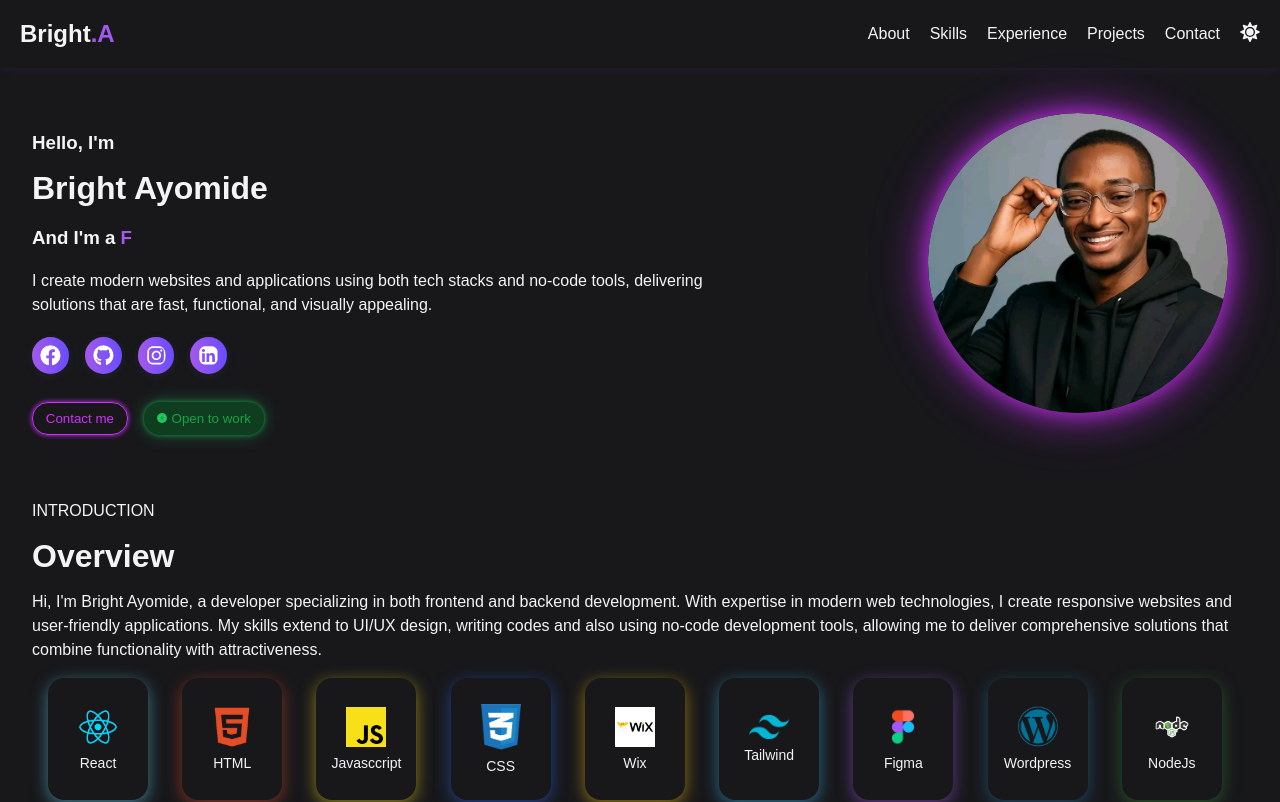
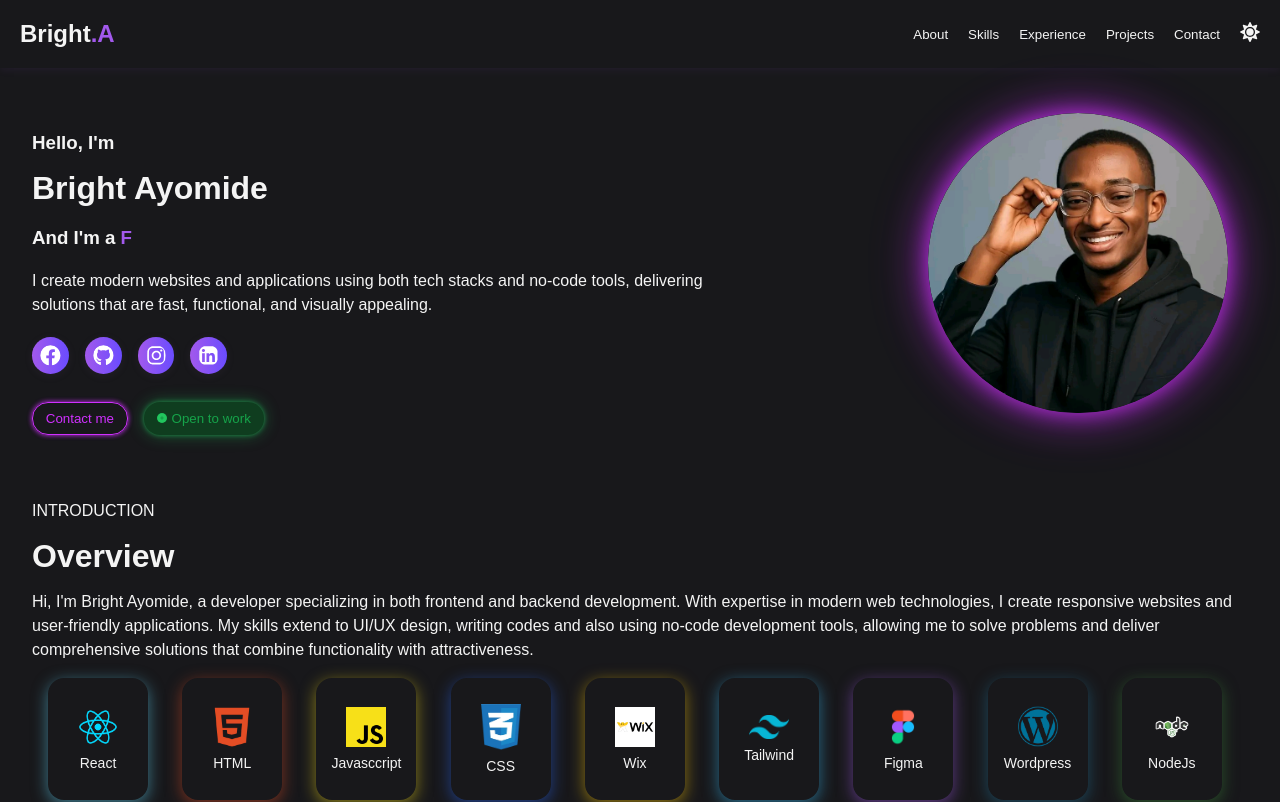
Before and after one commit to BwisterNova/my-portfolio, a React (Vite) app: page / in a window 1280 px wide. Shown: the top 802 px of the page. Built offline with nearby package versions, Linux system fonts and the light colour scheme.

Commit message:
first update

```diff
--- a/package.json
+++ b/package.json
@@ -19,6 +19,7 @@
     "react-chrono": "^2.9.1",
     "react-dom": "^19.1.1",
     "react-icons": "^5.5.0",
+    "react-router-dom": "^7.9.3",
     "react-transition-group": "^4.4.5",
     "typewriter-effect": "^2.22.0"
   },
--- a/src/App.jsx
+++ b/src/App.jsx
@@ -1,10 +1,36 @@
+import { useEffect, useState } from "react";
 import "./App.css";
 import Page from "./page/Page";
+import { FiArrowUp } from "react-icons/fi";
 
 function App() {
+  const [showScroll, setShowScroll] = useState(false);
+
+  //Show the button when scrolling
+  useEffect(() => {
+    function handleScroll() {
+      if (window.scrollY > 300) {
+        setShowScroll(true);
+      } else {
+        setShowScroll(false);
+      }
+    }
+  }, []);
+
+  //scroll to top function
+  function scrollToTop() {
+    windows.scrollTo({ top: 0, behaviour: "smooth" });
+  }
   return (
     <>
       <Page />
+
+      {/*Back to Top Button */}
+      {showScroll && (
+        <div onClick={scrollToTop} style>
+          <FiArrowUp size={24} />{" "}
+        </div>
+      )}
     </>
   );
 }
--- a/src/components/About/About.jsx
+++ b/src/components/About/About.jsx
@@ -103,8 +103,10 @@ export default function About() {
     setShowMore((prev) => !prev);
   }
 
+  // finding the is and smooth scroll to section
+
   return (
-    <section className={styles.aboutContainer}>
+    <section className={styles.aboutContainer} id="about">
       <div className={styles.aboutIntro}>
         <p>INTRODUCTION</p>
         <h2>Overview</h2>
@@ -113,8 +115,9 @@ export default function About() {
           backend development. With expertise in modern web technologies, I
           create responsive websites and user-friendly applications. My skills
           extend to UI/UX design, writing codes and also using no-code
-          development tools, allowing me to deliver comprehensive solutions that
-          combine functionality with attractiveness.
+          development tools, allowing me to solve problems and deliver
+          comprehensive solutions that combine functionality with
+          attractiveness.
         </p>
       </div>
       <div className={styles.techStacks}>
--- a/src/components/Contact/Contact.jsx
+++ b/src/components/Contact/Contact.jsx
@@ -50,7 +50,7 @@ export default function Contact() {
   }
 
   return (
-    <section className={styles.contactSection}>
+    <section className={styles.contactSection} id="contact">
       <h2 className={styles.title}>Get in Touch</h2>
       <p className={styles.description}>
         Feel free to reach out for collaborations, freelance work, or just to
--- a/src/components/Experience/Experiences.jsx
+++ b/src/components/Experience/Experiences.jsx
@@ -24,7 +24,7 @@ const experiences = [
 
 export default function Experience() {
   return (
-    <section className={styles.experienceSection}>
+    <section className={styles.experienceSection} id="experience">
       <h2 className={styles.title}>WORK EXPERIENCE</h2>
 
       <div className={styles.experiencesList}>
--- a/src/components/Header/Header.jsx
+++ b/src/components/Header/Header.jsx
@@ -1,15 +1,15 @@
 import styles from "./header.module.css";
-import { useState } from "react";
+import { useState, useEffect } from "react";
 import { AiOutlineMenu, AiOutlineClose } from "react-icons/ai";
 import { FaSun, FaMoon } from "react-icons/fa";
 
 // Nav items for easier mapping
 const navItems = [
-  { label: "About", href: "#about" },
-  { label: "Skills", href: "#skills" },
-  { label: "Experience", href: "#experience" },
-  { label: "Projects", href: "#projects" },
-  { label: "Contact", href: "#contact" },
+  { label: "About", href: "about" },
+  { label: "Skills", href: "skills" },
+  { label: "Experience", href: "experience" },
+  { label: "Projects", href: "projects" },
+  { label: "Contact", href: "contact" },
 ];
 
 export default function Header() {
@@ -17,6 +17,21 @@ export default function Header() {
   const [nav, setNav] = useState(false);
   const [theme, setTheme] = useState(false);
   const [activeIndex, setActiveIndex] = useState(null); // Track active nav item
+
+  // Prevent body scroll and add blur when mobile nav is open
+  useEffect(() => {
+    if (nav) {
+      document.body.style.overflow = "hidden";
+      document.body.classList.add("nav-blur");
+    } else {
+      document.body.style.overflow = "auto";
+      document.body.classList.remove("nav-blur");
+    }
+    return () => {
+      document.body.style.overflow = "auto";
+      document.body.classList.remove("nav-blur");
+    };
+  }, [nav]);
 
   // Toggle mobile nav
   function handleNav() {
@@ -28,10 +43,16 @@ export default function Header() {
     setTheme((prev) => !prev);
   }
 
-  // Set active nav item
+  // Smooth scroll to section
   function handleActive(index) {
     setActiveIndex(index);
     setNav(false); // Close mobile nav on selection
+    // Get the section by id and scroll smoothly
+    const sectionId = navItems[index].href;
+    const section = document.getElementById(sectionId);
+    if (section) {
+      section.scrollIntoView({ behavior: "smooth" });
+    }
   }
 
   return (
@@ -50,6 +71,7 @@ export default function Header() {
           justifyContent: "center",
         }}
       >
+        {/* Desktop navigation */}
         <nav className={styles.desktopNav}>
           <ul className={styles.navList}>
             {navItems.map((item, idx) => (
@@ -60,28 +82,35 @@ export default function Header() {
                 }`}
                 onClick={() => handleActive(idx)}
               >
-                <a href={item.href} className={styles.navLink}>
+                {/* Use button for accessibility and smooth scroll */}
+                <button
+                  className={styles.navLink}
+                  type="button"
+                  tabIndex={0}
+                  style={{
+                    background: "none",
+                    border: "none",
+                    padding: 0,
+                    cursor: "pointer",
+                  }}
+                >
                   {item.label}
-                </a>
+                </button>
               </li>
             ))}
           </ul>
         </nav>
-        {/* Theme Toggle */}
+        {/* Theme toggle button */}
         <div className={styles.themeToggle} onClick={handleTheme}>
           {theme ? <FaMoon size={20} /> : <FaSun size={20} />}
         </div>
-        {/* Mobile Nav Icon */}
+        {/* Mobile nav icon (hamburger/close) */}
         <div className={styles.mobileNavIcon} onClick={handleNav}>
           {nav ? <AiOutlineClose size={25} /> : <AiOutlineMenu size={25} />}
         </div>
 
         {/* Mobile Nav Drawer */}
-        <nav
-          className={`${styles.mobileNavDrawer} ${nav ? styles.open : ""}`}
-          // aria-hidden for accessibility
-          aria-hidden={!nav}
-        >
+        <nav className={`${styles.mobileNavDrawer} ${nav ? styles.open : ""}`}>
           <ul className={styles.mobileNavList}>
             {navItems.map((item, idx) => (
               <li
@@ -90,10 +119,22 @@ export default function Header() {
                   activeIndex === idx ? styles.active : ""
                 }`}
                 onClick={() => handleActive(idx)}
+                style={{ width: "100%", textAlign: "center" }}
               >
-                <a href={item.href} className={styles.navLink}>
+                <button
+                  className={styles.navLink}
+                  type="button"
+                  tabIndex={0}
+                  style={{
+                    background: "none",
+                    border: "none",
+                    padding: 0,
+                    cursor: "pointer",
+                    width: "100%",
+                  }}
+                >
                   {item.label}
-                </a>
+                </button>
               </li>
             ))}
           </ul>
--- a/src/components/Header/header.module.css
+++ b/src/components/Header/header.module.css
@@ -37,6 +37,7 @@
   font-size: 1rem;
   transition: color 0.3s;
   cursor: pointer;
+  max-width: 25%;
 }
 
 .navItem:last-child {
@@ -105,6 +106,8 @@
 }
 
 /* Mobile nav drawer styles */
+
+/* Mobile nav drawer styles - improved for dark mode and blur effect */
 .mobileNavDrawer {
   position: fixed;
   top: 0;
@@ -112,18 +115,28 @@
   width: 70vw;
   max-width: 350px;
   height: 100vh;
-  background: linear-gradient(90deg, #242227 0%, #23212d 100%);
-  box-shadow: -2px 0 16px rgba(162, 89, 236, 0.15);
+  background: linear-gradient(120deg, #18181b 70%, #6a4cff 100%);
+  box-shadow: -2px 0 32px rgba(162, 89, 236, 0.18);
   transition: right 0.5s cubic-bezier(0.4, 0, 0.2, 1);
   z-index: 1001;
   display: flex;
   flex-direction: column;
   justify-content: center;
   align-items: center;
+  overflow-y: auto;
 }
 
 .mobileNavDrawer.open {
   right: 0;
+}
+
+/* Blur effect for main page when nav is open */
+body.nav-blur {
+  overflow: hidden !important;
+}
+body.nav-blur #root {
+  filter: blur(6px) brightness(0.8);
+  transition: filter 0.3s;
 }
 
 .mobileNavList {
@@ -135,6 +148,7 @@
   gap: 32px;
   width: 100%;
   align-items: center;
+  justify-content: center;
 }
 
 /* Hide desktop nav on mobile */
@@ -163,5 +177,6 @@
     justify-content: center;
     align-items: center;
     text-align: center;
+    width: 100%;
   }
 }
--- a/src/components/HeroSection/HeroSection.jsx
+++ b/src/components/HeroSection/HeroSection.jsx
@@ -49,10 +49,18 @@ export default function HeroSection() {
           visually appealing.
         </p>
         <div className={styles.socialIcons}>
-          <FaFacebook className={styles.socialLinks} />
-          <FaGithub className={styles.socialLinks} />
-          <FaInstagram className={styles.socialLinks} />
-          <FaLinkedin className={styles.socialLinks} />
+          <a href="https://www.facebook.com/bright.arubuola?mibextid=ZbWKwL">
+            <FaFacebook className={styles.socialLinks} />
+          </a>
+          <a href="https://github.com/BwisterNova">
+            <FaGithub className={styles.socialLinks} />
+          </a>
+          <a href="https://www.instagram.com/_brightayomide_?igsh=YzljYTk1ODg3Zg==">
+            <FaInstagram className={styles.socialLinks} />
+          </a>
+          <a href="https://ng.linkedin.com/in/bright-ayomide-1725a72aa">
+            <FaLinkedin className={styles.socialLinks} />
+          </a>
         </div>
         <div className={styles.heroButtons}>
           <button className={styles.heroButton1}>Contact me</button>
--- a/src/components/Projects/Projects.jsx
+++ b/src/components/Projects/Projects.jsx
@@ -35,7 +35,7 @@ const projects = [
 
 export default function Projects() {
   return (
-    <section className={styles.projectSection}>
+    <section className={styles.projectSection} id="projects">
       <h2 className={styles.title}>LATEST WORK</h2>
       <div>
         <span className={styles.projectItem}>
--- a/src/components/Skills/Skills.jsx
+++ b/src/components/Skills/Skills.jsx
@@ -28,7 +28,7 @@ const Expertise = [
 
 export default function Skills() {
   return (
-    <section className={styles.skillContainer}>
+    <section className={styles.skillContainer} id="skills">
       <h2>TECHNICAL EXPERTISE</h2>
       {/* Centered and equal-width cards */}
       <div className={styles.expertiseContainer}>
--- a/vite.config.js
+++ b/vite.config.js
@@ -4,5 +4,5 @@ import react from "@vitejs/plugin-react";
 // https://vite.dev/config/
 export default defineConfig({
   plugins: [react()],
-  base: "/my-portfolio",
+  // base: "/my-portfolio",
 });
```
Also changed, not shown: 1 other file (tests, documents, lock files or other folders).
